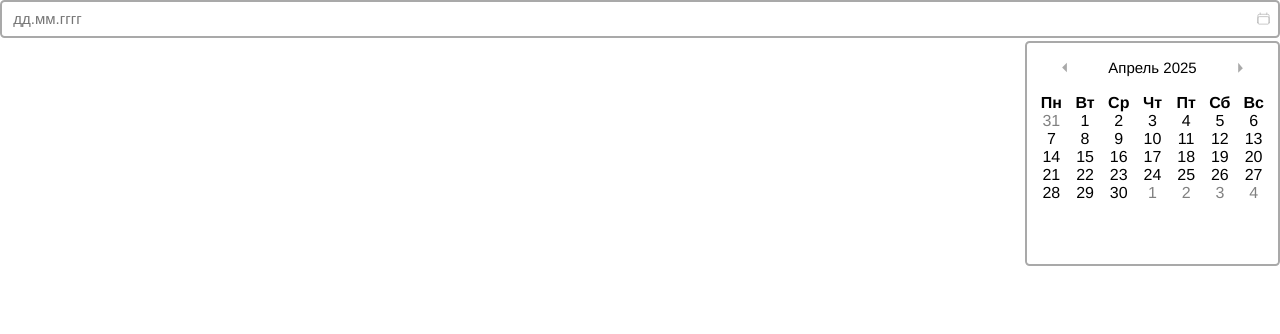
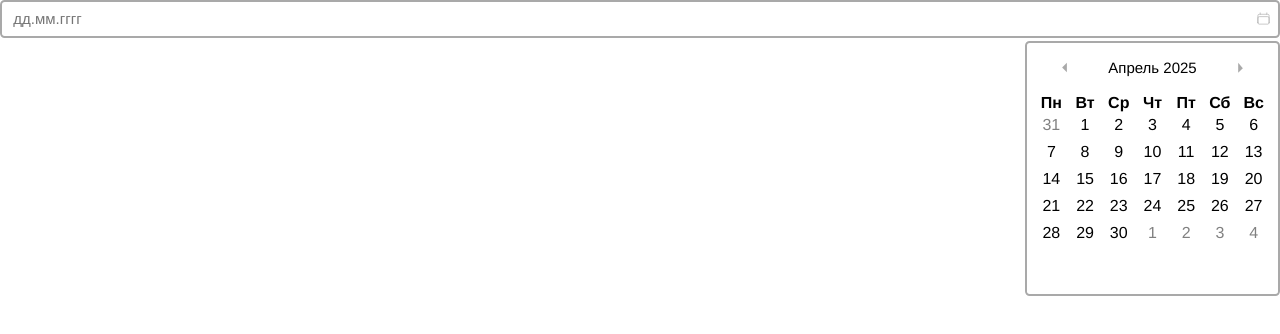
Before and after one commit to KlimovArtem/UI-components, a plain HTML site: page origin_components/date-field/date-field.html in a window 1280 px wide. Both pictures are taken after a click on the button "Открыть календарь". Drawn offline with Linux system fonts and the light colour scheme.

Commit message:
1)fix box-shadow width in hover state; 2)fix padding for date-cell; 3) fix date-picker height for new padding;

```diff
--- a/origin_components/date-field/__date-picker/date-field__date-picker.css
+++ b/origin_components/date-field/__date-picker/date-field__date-picker.css
@@ -12,7 +12,7 @@
   gap: 0.75rem;
   padding: 0.75rem;
   width: calc(var(--df-size)* 17);
-  min-height: calc(var(--df-size) * 15);
+  min-height: calc(var(--df-size) * 17);
   border: 2px solid var(--df-border-color);
   border-radius: var(--df-border-radius);
   opacity: 0;
@@ -61,12 +61,17 @@
   font-variant-numeric: lining-nums tabular-nums;
 }
 
+.date-picker__header-cell,
+.date-picker__date-cell {
+  padding: calc(var(--df-size) * 0.3);
+}
+
 .date-picker__header-cell {
   font-weight: bold;
 }
 
 .date-picker__date-cell:hover {
-  box-shadow: 0 0 1px 0 #ccc;
+  box-shadow: 0 0 0 2px var(--df-focus-color);
   border-radius: var(--date-picker-border-radius);
   cursor: pointer;
 }
```
